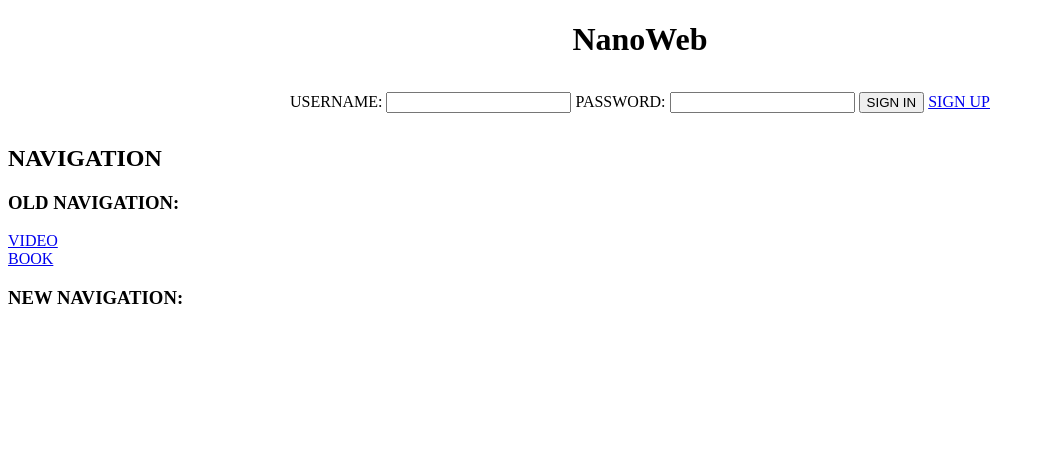
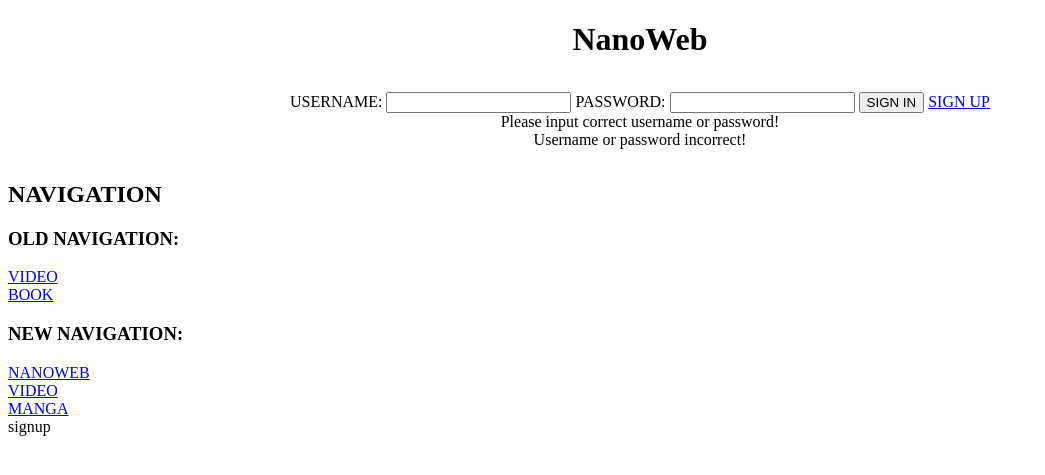
Before and after one commit to NanodAaa/NanoWeb, a PHP site: page /NanodAaa/index.php?page=signup in a window 1280 px wide. Shown: the top 475 px of the page, without its empty margins (0-1045 px from the left). Run offline with PHP 8.4, Linux system fonts and the light colour scheme; data that the repository does not hold is empty.

Commit message:
Signin and Signup done

```diff
--- a/include/header.php
+++ b/include/index_header.php
@@ -1,9 +1,4 @@
 <?php
-$SERVER_NAME = 'localhost';
-$USERNAME = 'root';
-$PASSWORD = '';
-$DATABASE_NAME = 'nanoweb_db';
-
 function is_video($filepath)
 {
     $videoExtention = array('mp4', 'avi', 'mkv', 'webm', 'flv');
--- /dev/null
+++ b/nanoweb_db/conn.php
@@ -0,0 +1,12 @@
+<?php
+$SERVER_NAME = 'localhost';
+$USERNAME = 'root';
+$PASSWORD = '';
+$DATABASE_NAME = 'nanoweb_db';
+
+// Login to nanodb
+$conn = new mysqli($SERVER_NAME, $USERNAME, $PASSWORD, $DATABASE_NAME);
+if ($conn->connect_error) {
+    die("Connection failed!". $conn->connect_error);
+}
+//echo "Connect success!";
--- a/phps/index.php
+++ b/phps/index.php
@@ -1,12 +1,4 @@
-<?php
-include "../include/header.php";
-// Login to nanodb
-$conn = new mysqli($SERVER_NAME, $USERNAME, $PASSWORD, $DATABASE_NAME);
-if ($conn->connect_error) {
-    die("Connection failed!". $conn->connect_error);
-}
-// echo "Connect success!";
-?>
+<?php session_start(); ?>
 
 <!DOCTYPE html>
 <html>
@@ -23,16 +15,42 @@ if ($conn->connect_error) {
 
 <!-- MAIN -->
 <body>
-    <h1 style="text-align: center;">NanoWeb</h1>
+    <div><h1 style="text-align: center;">NanoWeb</h1></div>
 
     <!-- SIGNIN BAR -->
     <div class="signInBar">
-        <form action="./index_new.php" method="post">
-            USERNAME: <input type="text" name="username">
-            PASSWORD: <input type="password" name="password">
-            <input type="submit" value="SIGN IN">
-            <a href="./index_new.php?page=signup_page">SIGN UP</a>
-        </form>
+        <!-- Juage the login statement -->
+        <?php if (isset($_SESSION["username"])) : ?>
+            <a href="#">Welcome! [<?php echo $_SESSION['username']; ?>]</a>
+            <a href="../phps/usersystem/logout.php">Logout</a>
+
+        <?php else: ?>
+            <form action="./index.php" method="get">
+                USERNAME: <input type="text" name="username">
+                PASSWORD: <input type="password" name="password">
+                <input type="submit" value="SIGN IN">
+                <a href="../phps/usersystem/signup.php">SIGN UP</a>
+            </form>
+
+            <?php
+            // Signin
+            include "../nanoweb_db/conn.php";
+            if ($_GET["username"] == '' || $_GET["password"] == ''){
+                echo ("Please input correct username or password!<br>");
+            }
+
+            $username = $_GET["username"];
+            $password = $_GET["password"];
+            $sql = "SELECT * FROM users WHERE username='$username' AND passwd='$password'";
+            $result = $conn->query($sql);
+            if (mysqli_num_rows($result)){
+                echo "Signin success!";
+                $_SESSION["username"] = $username;
+            } else {
+                echo ("Username or password incorrect!");
+            }
+            ?>
+        <?php endif ?>
     </div>
 
     <!-- NAVIGATION BAR -->
@@ -43,26 +61,15 @@ if ($conn->connect_error) {
             <a href="../videos/video-page.php">VIDEO</a><br>
             <a href="../images/image-page.php">BOOK</a><br>
             <h3>NEW NAVIGATION:</h3>
-            <form method="GET" action="image-page.php">
-            <a href=""></a>
+            <a href="./index.php">NANOWEB</a><br>
+            <a href="./index.php?page=video_page">VIDEO</a><br>
+            <a href="./index.php?page=manga_page">MANGA</a><br>
         </form>
         </div>
     </div>
 
     <?php
-        switch ($_GET) {
-            case "signup_page":
-                break;
-            case "video_page":
-                break;
-            case "manga_page":
-                break;
-
-
-            default:
-                break;
-        }
-
+        echo $_GET["page"];
     ?>
 
 </body>
--- /dev/null
+++ b/phps/usersystem/logout.php
@@ -0,0 +1,5 @@
+<?php
+session_start();
+unset($_SESSION['username']);
+//header('Location : /index.php');
+echo "<script>window.location.href='index.php'</script>";
--- /dev/null
+++ b/phps/usersystem/signin.php
@@ -0,0 +1,2 @@
+<?php
+include "../../nanoweb_db/conn.php";
```
Also changed, not shown: phps/usersystem/signup.php (added, +53 -0 lines), 2 other files.
